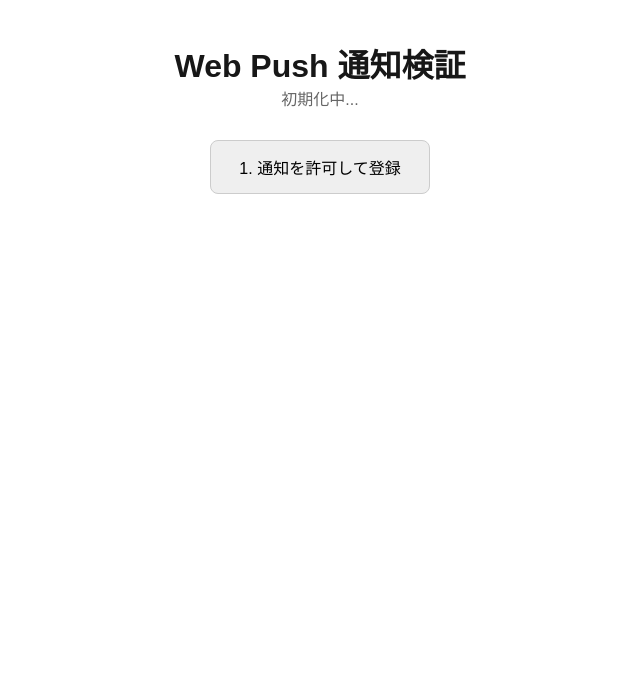
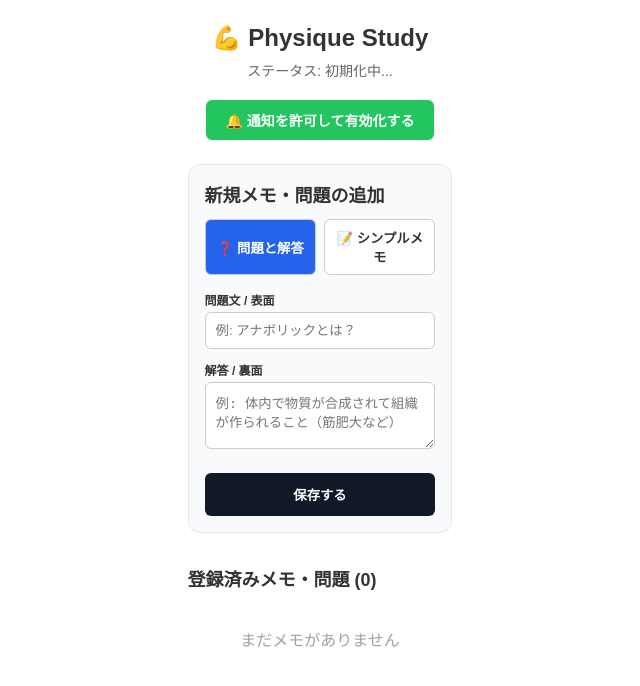
Before and after one commit to kishidahitoki-wq/study-physique, a Next.js app: page / in a window 1280 px wide. Shown: the top 686 px of the page, without its empty margins (320-960 px from the left). Built offline with nearby package versions, Linux system fonts and the light colour scheme.

Commit message:
Add memo and question registration UI

```diff
--- a/app/api/schedule/route.ts
+++ b/app/api/schedule/route.ts
@@ -5,9 +5,8 @@ const qstash = new Client({ token: process.env.QSTASH_TOKEN! });
 
 export async function POST(request: Request) {
   try {
-    const { subscription, delaySeconds } = await request.json();
+    const { subscription, delaySeconds, title, body } = await request.json();
 
-    // 直接本番URLを指定するか、VERCEL_URL に https:// を確実に補う
     const host = process.env.VERCEL_PROJECT_PRODUCTION_URL || process.env.VERCEL_URL;
     const appUrl = process.env.NEXT_PUBLIC_APP_URL || (host ? `https://${host}` : 'http://localhost:3000');
 
@@ -15,10 +14,10 @@ export async function POST(request: Request) {
       url: `${appUrl}/api/send-push`,
       body: {
         subscription,
-        title: 'マッチョくんからの通知',
-        body: '復習の時間だぞ！カタボリックを起こす前に復習しよう！',
+        title: title || 'マッチョくんからの通知',
+        body: body || '復習の時間だぞ！',
       },
-      delay: delaySeconds || 10, // デフォルト10秒後
+      delay: delaySeconds || 10,
     });
 
     return NextResponse.json({ success: true, messageId: res.messageId });
--- a/app/page.tsx
+++ b/app/page.tsx
@@ -2,20 +2,37 @@
 
 import { useState, useEffect } from 'react';
 
+// メモ（問題・解答）の型定義
+type Memo = {
+  id: string;
+  type: 'question' | 'simple'; // 「問題・解答」か「シンプルメモ」か
+  title: string;
+  answer?: string;
+  createdAt: string;
+};
+
 export default function Home() {
+  const [memos, setMemos] = useState<Memo[]>([]);
+  const [type, setType] = useState<'question' | 'simple'>('question');
+  const [title, setTitle] = useState('');
+  const [answer, setAnswer] = useState('');
+
+  // Web Push 関連の状態
   const [subscription, setSubscription] = useState<PushSubscription | null>(null);
   const [status, setStatus] = useState<string>('初期化中...');
 
+  // Service Worker の登録 & Web Push 初期化
   useEffect(() => {
     if ('serviceWorker' in navigator && 'PushManager' in window) {
       navigator.serviceWorker.register('/sw.js').then(() => {
-        setStatus('準備完了。「1. 通知許可＆登録」を押してください');
+        setStatus('準備完了');
       }).catch(err => setStatus('SW登録失敗: ' + err.message));
     } else {
       setStatus('Web Push未対応環境です（iOSはホーム追加必須）');
     }
   }, []);
 
+  // 通知の許可と登録
   const handleSubscribe = async () => {
     try {
       const permission = await Notification.requestPermission();
@@ -31,51 +48,204 @@ export default function Home() {
       });
 
       setSubscription(sub);
-      setStatus('通知許可OK！「2. 10秒後に通知テスト」を押せます');
+      setStatus('通知許可OK！');
     } catch (err: any) {
       alert('エラー: ' + err.message);
     }
   };
 
-  const handleTestNotification = async () => {
-    if (!subscription) return;
-    setStatus('10秒後に通知を予約中...');
+  // メモの追加
+  const handleAddMemo = (e: React.FormEvent) => {
+    e.preventDefault();
+    if (!title.trim()) return;
+
+    const newMemo: Memo = {
+      id: Date.now().toString(),
+      type,
+      title,
+      answer: type === 'question' ? answer : undefined,
+      createdAt: new Date().toLocaleTimeString('ja-JP', { hour: '2-digit', minute: '2-digit' }),
+    };
+
+    setMemos([newMemo, ...memos]);
+    setTitle('');
+    setAnswer('');
+  };
+
+  // メモの削除
+  const handleDeleteMemo = (id: string) => {
+    setMemos(memos.filter(memo => memo.id !== id));
+  };
+
+  // 特定のメモを10秒後に通知テスト
+  const handleSchedulePush = async (memo: Memo) => {
+    if (!subscription) {
+      alert('先に画面上の「通知を許可して登録」ボタンを押してください');
+      return;
+    }
+
+    const pushTitle = memo.type === 'question' ? `【復習】${memo.title}` : `【メモ】${memo.title}`;
+    const pushBody = memo.type === 'question' ? `答え：${memo.answer || 'なしかも'}` : memo.title;
 
     const res = await fetch('/api/schedule', {
       method: 'POST',
       headers: { 'Content-Type': 'application/json' },
       body: JSON.stringify({
         subscription,
-        delaySeconds: 10 // ★10秒後に発火
+        title: pushTitle,
+        body: pushBody,
+        delaySeconds: 10
       })
     });
 
     if (res.ok) {
-      setStatus('予約完了！アプリを閉じて（スマホをロックして）10秒待ってください！');
+      alert(`「${memo.title}」を10秒後に通知予約しました！アプリを閉じて待ってください。`);
     } else {
-      setStatus('予約失敗...');
+      alert('通知予約に失敗しました');
     }
   };
 
   return (
-    <main style={{ padding: '40px 20px', fontFamily: 'sans-serif', textAlign: 'center', maxWidth: '500px', margin: '0 auto' }}>
-      <h1>Web Push 通知検証</h1>
-      <p style={{ color: '#666', marginBottom: '30px' }}>{status}</p>
+    <main style={{ padding: '24px 16px', fontFamily: 'sans-serif', maxWidth: '600px', margin: '0 auto', color: '#333' }}>
+      <h1 style={{ fontSize: '24px', textAlign: 'center', marginBottom: '8px' }}>💪 Physique Study</h1>
+      <p style={{ textAlign: 'center', color: '#666', fontSize: '14px', marginBottom: '20px' }}>
+        ステータス: {status}
+      </p>
 
-      {!subscription ? (
+      {/* 通知許可ボタン */}
+      {!subscription && (
+        <div style={{ textIndent: 0, textAlign: 'center', marginBottom: '24px' }}>
           <button
             onClick={handleSubscribe}
-          style={{ padding: '14px 28px', fontSize: '16px', cursor: 'pointer', borderRadius: '8px', border: '1px solid #ccc' }}
+            style={{ padding: '10px 20px', fontSize: '14px', backgroundColor: '#22c55e', color: '#fff', border: 'none', borderRadius: '6px', cursor: 'pointer', fontWeight: 'bold' }}
           >
-          1. 通知を許可して登録
+            🔔 通知を許可して有効化する
           </button>
+        </div>
+      )}
+
+      {/* メモ登録フォーム */}
+      <div style={{ backgroundColor: '#f9fafb', padding: '16px', borderRadius: '12px', border: '1px solid #e5e7eb', marginBottom: '32px' }}>
+        <h2 style={{ fontSize: '18px', marginTop: 0, marginBottom: '12px' }}>新規メモ・問題の追加</h2>
+
+        {/* タイプ選択（問題 vs シンプルメモ） */}
+        <div style={{ display: 'flex', gap: '8px', marginBottom: '16px' }}>
+          <button
+            type="button"
+            onClick={() => setType('question')}
+            style={{
+              flex: 1,
+              padding: '8px',
+              borderRadius: '6px',
+              border: '1px solid #ccc',
+              backgroundColor: type === 'question' ? '#2563eb' : '#fff',
+              color: type === 'question' ? '#fff' : '#333',
+              fontWeight: 'bold',
+              cursor: 'pointer'
+            }}
+          >
+            ❓ 問題と解答
+          </button>
+          <button
+            type="button"
+            onClick={() => setType('simple')}
+            style={{
+              flex: 1,
+              padding: '8px',
+              borderRadius: '6px',
+              border: '1px solid #ccc',
+              backgroundColor: type === 'simple' ? '#2563eb' : '#fff',
+              color: type === 'simple' ? '#fff' : '#333',
+              fontWeight: 'bold',
+              cursor: 'pointer'
+            }}
+          >
+            📝 シンプルメモ
+          </button>
+        </div>
+
+        <form onSubmit={handleAddMemo} style={{ display: 'flex', flexDirection: 'column', gap: '12px' }}>
+          <div>
+            <label style={{ display: 'block', fontSize: '12px', fontWeight: 'bold', marginBottom: '4px' }}>
+              {type === 'question' ? '問題文 / 表面' : 'メモタイトル'}
+            </label>
+            <input
+              type="text"
+              value={title}
+              onChange={(e) => setTitle(e.target.value)}
+              placeholder={type === 'question' ? '例: アナボリックとは？' : '例: 明日のトレメニュー'}
+              required
+              style={{ width: '100%', padding: '10px', borderRadius: '6px', border: '1px solid #ccc', boxSizing: 'border-box' }}
+            />
+          </div>
+
+          {type === 'question' && (
+            <div>
+              <label style={{ display: 'block', fontSize: '12px', fontWeight: 'bold', marginBottom: '4px' }}>
+                解答 / 裏面
+              </label>
+              <textarea
+                value={answer}
+                onChange={(e) => setAnswer(e.target.value)}
+                placeholder="例: 体内で物質が合成されて組織が作られること（筋肥大など）"
+                rows={3}
+                style={{ width: '100%', padding: '10px', borderRadius: '6px', border: '1px solid #ccc', boxSizing: 'border-box' }}
+              />
+            </div>
+          )}
+
+          <button
+            type="submit"
+            style={{ padding: '12px', backgroundColor: '#111827', color: '#fff', border: 'none', borderRadius: '6px', fontWeight: 'bold', cursor: 'pointer', marginTop: '8px' }}
+          >
+            保存する
+          </button>
+        </form>
+      </div>
+
+      {/* メモ一覧 */}
+      <h2 style={{ fontSize: '18px', marginBottom: '12px' }}>登録済みメモ・問題 ({memos.length})</h2>
+      {memos.length === 0 ? (
+        <p style={{ textAlign: 'center', color: '#9ca3af', padding: '24px 0' }}>まだメモがありません</p>
       ) : (
+        <div style={{ display: 'flex', flexDirection: 'column', gap: '12px' }}>
+          {memos.map((memo) => (
+            <div
+              key={memo.id}
+              style={{ padding: '16px', borderRadius: '8px', border: '1px solid #e5e7eb', backgroundColor: '#fff', boxShadow: '0 1px 3px rgba(0,0,0,0.05)' }}
+            >
+              <div style={{ display: 'flex', justifyContent: 'space-between', alignItems: 'center', marginBottom: '8px' }}>
+                <span style={{ fontSize: '12px', padding: '2px 8px', borderRadius: '4px', backgroundColor: memo.type === 'question' ? '#dbeafe' : '#f3f4f6', color: memo.type === 'question' ? '#1e40af' : '#374151', fontWeight: 'bold' }}>
+                  {memo.type === 'question' ? '問題' : 'メモ'}
+                </span>
+                <span style={{ fontSize: '12px', color: '#9ca3af' }}>{memo.createdAt}</span>
+              </div>
+
+              <h3 style={{ margin: '0 0 8px 0', fontSize: '16px' }}>{memo.title}</h3>
+
+              {memo.type === 'question' && memo.answer && (
+                <div style={{ backgroundColor: '#f8fafc', padding: '8px 12px', borderRadius: '6px', fontSize: '14px', color: '#475569', marginBottom: '12px' }}>
+                  <strong>答:</strong> {memo.answer}
+                </div>
+              )}
+
+              <div style={{ display: 'flex', gap: '8px', marginTop: '12px' }}>
                 <button
-          onClick={handleTestNotification}
-          style={{ padding: '14px 28px', fontSize: '16px', backgroundColor: '#0070f3', color: '#fff', border: 'none', borderRadius: '8px', cursor: 'pointer' }}
+                  onClick={() => handleSchedulePush(memo)}
+                  style={{ flex: 1, padding: '8px', fontSize: '12px', backgroundColor: '#0284c7', color: '#fff', border: 'none', borderRadius: '4px', cursor: 'pointer', fontWeight: 'bold' }}
                 >
-          2. 10秒後に通知テストを予約
+                  ⏰ 10秒後にテスト通知
                 </button>
+                <button
+                  onClick={() => handleDeleteMemo(memo.id)}
+                  style={{ padding: '8px 12px', fontSize: '12px', backgroundColor: '#fee2e2', color: '#dc2626', border: 'none', borderRadius: '4px', cursor: 'pointer' }}
+                >
+                  削除
+                </button>
+              </div>
+            </div>
+          ))}
+        </div>
       )}
     </main>
   );
```
Lines whose indentation alone changed are shown as unchanged.
